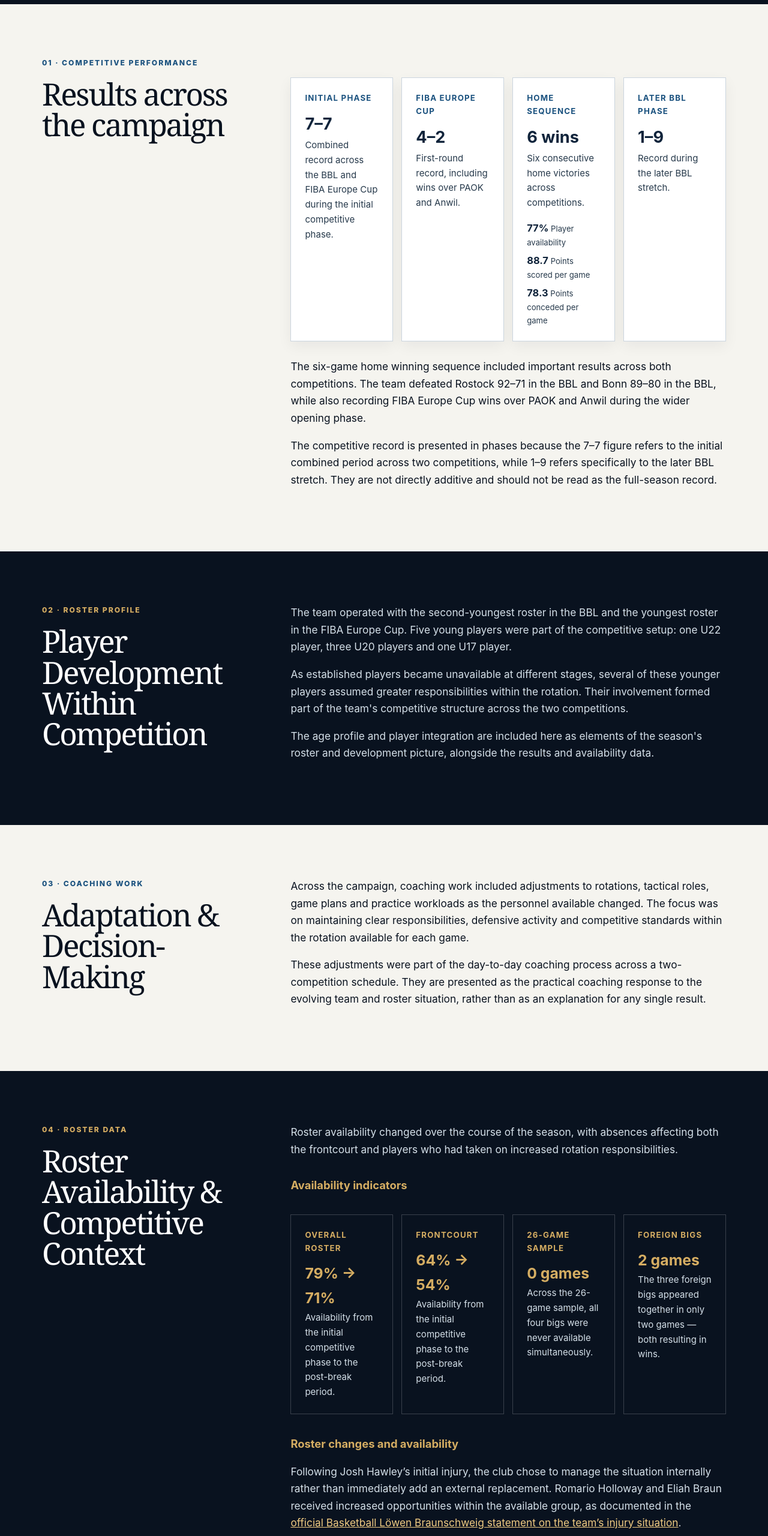
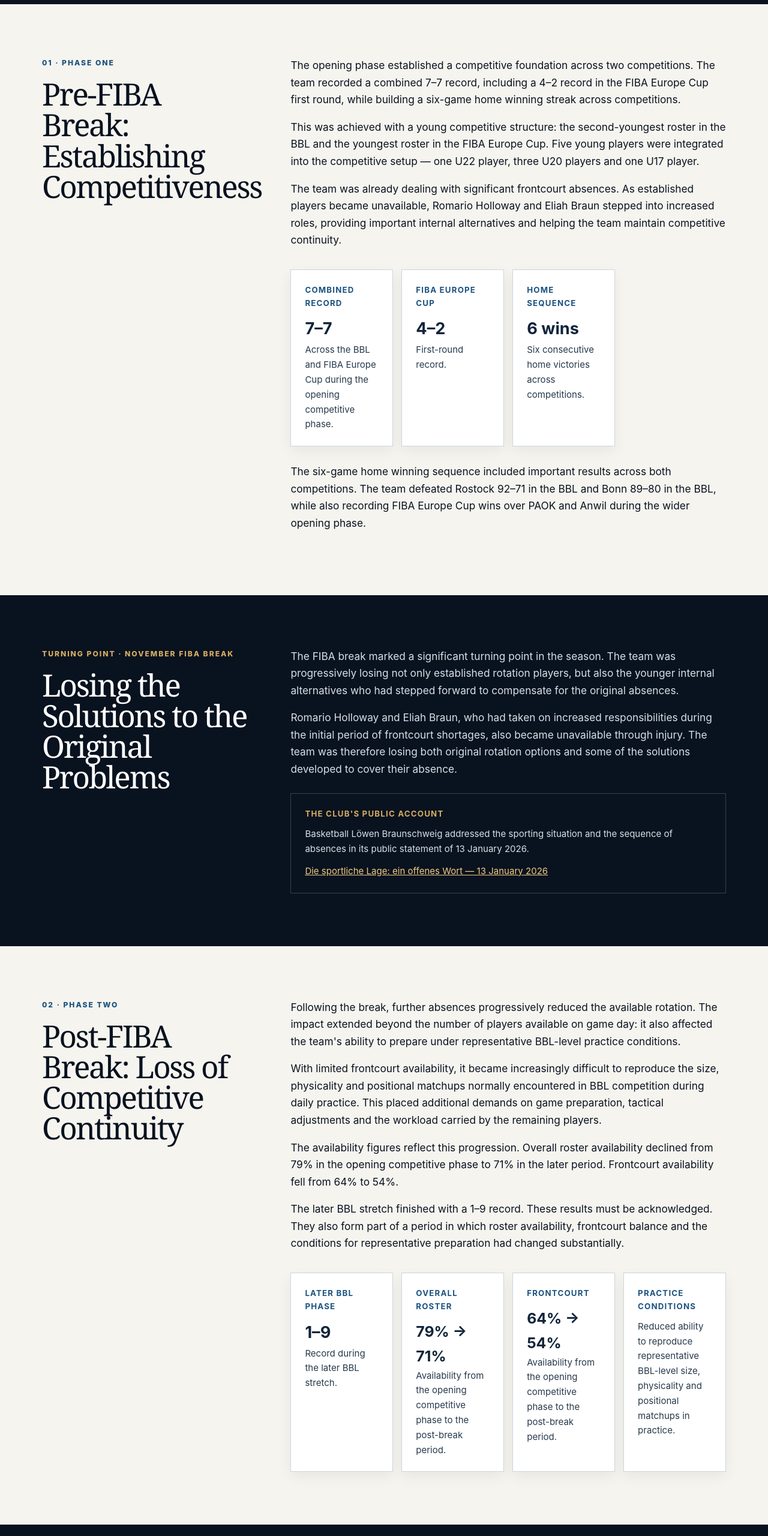
Before and after one commit to KonstantinosPapazoglou/KonstantinosPapazoglou.github.io, a plain HTML site: page head-coaching.html in a window 1280 px wide. Shown: the part 1240-3800 px from the top of the page at 60% size. Drawn offline with Linux system fonts and the light colour scheme.

Commit message:
Add files via upload

```diff
--- a/head-coaching.html
+++ b/head-coaching.html
@@ -63,6 +63,11 @@
     .hero{position:relative;overflow:hidden;padding:clamp(70px,12vw,140px) 0 88px;background-image:linear-gradient(90deg,rgba(9,18,31,.98) 0%,rgba(9,18,31,.84) 37%,rgba(9,18,31,.27) 72%,rgba(9,18,31,.16)),url("assets/images/hero-kostas-papazoglou.jpg");background-position:center,70% center;background-size:cover}.hero:after{content:"";position:absolute;width:420px;height:420px;border:1px solid rgba(213,173,98,.28);border-radius:50%;right:-190px;bottom:-230px}.hero .shell{position:relative;z-index:1}.eyebrow{margin:0 0 16px;color:var(--gold);font-size:.76rem;font-weight:800;letter-spacing:.16em;text-transform:uppercase}.hero h1{max-width:850px;margin:0;font-family:Georgia,"Times New Roman",serif;font-size:clamp(3.2rem,8vw,6.7rem);font-weight:400;letter-spacing:-.065em;line-height:.93}.hero .intro{max-width:720px;margin:29px 0 33px;color:#d9e3ed;font-size:clamp(1.05rem,2.1vw,1.33rem)}.actions{display:flex;flex-wrap:wrap;gap:12px}.button{display:inline-block;border:1px solid var(--gold);padding:11px 18px;color:#fff;font-size:.8rem;font-weight:800;letter-spacing:.08em;text-decoration:none;text-transform:uppercase}.button.primary{background:var(--gold);color:#0b1722}.button:hover{background:#fff;color:var(--ink);border-color:#fff}
     .proof{background:var(--white);border-bottom:1px solid var(--line)}.proof .shell{display:grid;grid-template-columns:repeat(4,1fr)}.proof-item{min-height:116px;padding:25px 22px;border-right:1px solid var(--line)}.proof-item:first-child{border-left:1px solid var(--line)}.proof-label{display:block;color:var(--blue);font-size:.7rem;font-weight:800;letter-spacing:.12em;text-transform:uppercase}.proof strong{display:block;margin-top:5px;font-family:Georgia,serif;font-size:1.15rem;line-height:1.25}
     section{padding:88px 0}.section-grid{display:grid;grid-template-columns:minmax(210px,.65fr) minmax(0,1.35fr);gap:65px}.section-title h2{margin:0;font-family:Georgia,serif;font-size:clamp(2.1rem,4vw,3.4rem);font-weight:400;letter-spacing:-.045em;line-height:1}.section-title .eyebrow{color:var(--blue)}.body-copy{font-size:1.08rem}.body-copy p:first-child{margin-top:0}.quiet{color:var(--muted)}.profile-quote{margin:34px 0 0;border-left:3px solid var(--gold);padding:0 0 0 20px;color:#314354;font-family:Georgia,serif;font-size:1.27rem;line-height:1.45}
+    /* High-contrast cards on light sections: dark text on white cards */
+    #phase-one .cards .card,#phase-two .cards .card{background:#fff;border:1px solid #cbd5df;box-shadow:0 8px 22px rgba(9,18,31,.06)}
+    #phase-one .cards .card h3,#phase-two .cards .card h3{color:#1b527f}
+    #phase-one .cards .card p,#phase-two .cards .card p{color:#26394b}
+    #phase-one .cards .card p strong,#phase-two .cards .card p strong{color:#10243b!important}
     /* High-contrast cards on the light Competitive Performance section */
     #competitive-performance .cards .card{background:#fff;border:1px solid #cbd5df;box-shadow:0 8px 22px rgba(9,18,31,.06)}
     #competitive-performance .cards .card h3{color:#1b527f}
@@ -105,45 +110,85 @@
 </div>
 </div>
 </section>
-<section id="competitive-performance">
+<section id="phase-one">
 <div class="shell section-grid">
   <div class="section-title">
-<p class="eyebrow">01 · Competitive performance</p>
-<h2>Results across the campaign</h2>
+    <p class="eyebrow">01 · Phase One</p>
+    <h2>Pre-FIBA Break: Establishing Competitiveness</h2>
   </div>
   <div class="body-copy">
+    <p>The opening phase established a competitive foundation across two competitions. The team recorded a combined 7–7 record, including a 4–2 record in the FIBA Europe Cup first round, while building a six-game home winning streak across competitions.</p>
+    <p>This was achieved with a young competitive structure: the second-youngest roster in the BBL and the youngest roster in the FIBA Europe Cup. Five young players were integrated into the competitive setup — one U22 player, three U20 players and one U17 player.</p>
+    <p>The team was already dealing with significant frontcourt absences. As established players became unavailable, Romario Holloway and Eliah Braun stepped into increased roles, providing important internal alternatives and helping the team maintain competitive continuity.</p>
     <div class="cards">
-<div class="card">
-<h3>Initial phase</h3>
-<p><strong style="font-size:1.7rem;color:var(--gold)">7–7</strong><br/>Combined record across the BBL and FIBA Europe Cup during the initial competitive phase.</p>
-</div>
-<div class="card">
-<h3>FIBA Europe Cup</h3>
-<p><strong style="font-size:1.7rem;color:var(--gold)">4–2</strong><br/>First-round record, including wins over PAOK and Anwil.</p>
-</div>
-<div class="card">
-<h3>Home sequence</h3>
-<p><strong style="font-size:1.7rem;color:var(--gold)">6 wins</strong><br/>Six consecutive home victories across competitions.</p>
-<p class="card-metrics">
-<span><strong>77%</strong> Player availability</span>
-<span><strong>88.7</strong> Points scored per game</span>
-<span><strong>78.3</strong> Points conceded per game</span>
-</p>
-</div>
-<div class="card">
-<h3>Later BBL phase</h3>
-<p><strong style="font-size:1.7rem;color:var(--gold)">1–9</strong><br/>Record during the later BBL stretch.</p>
-</div>
+      <div class="card"><h3>Combined Record</h3><p><strong style="font-size:1.7rem;color:var(--gold)">7–7</strong><br/>Across the BBL and FIBA Europe Cup during the opening competitive phase.</p></div>
+      <div class="card"><h3>FIBA Europe Cup</h3><p><strong style="font-size:1.7rem;color:var(--gold)">4–2</strong><br/>First-round record.</p></div>
+      <div class="card"><h3>Home Sequence</h3><p><strong style="font-size:1.7rem;color:var(--gold)">6 wins</strong><br/>Six consecutive home victories across competitions.</p></div>
     </div>
     <p style="margin-top:28px">The six-game home winning sequence included important results across both competitions. The team defeated Rostock 92–71 in the BBL and Bonn 89–80 in the BBL, while also recording FIBA Europe Cup wins over PAOK and Anwil during the wider opening phase.</p>
-<p>The competitive record is presented in phases because the 7–7 figure refers to the initial combined period across two competitions, while 1–9 refers specifically to the later BBL stretch. They are not directly additive and should not be read as the full-season record.</p>
   </div>
 </div>
 </section>
+
+<section class="feature" id="fiba-break-turning-point">
+<div class="shell section-grid">
+  <div class="section-title">
+    <p class="eyebrow">Turning Point · November FIBA Break</p>
+    <h2>Losing the Solutions to the Original Problems</h2>
+  </div>
+  <div class="body-copy">
+    <p>The FIBA break marked a significant turning point in the season. The team was progressively losing not only established rotation players, but also the younger internal alternatives who had stepped forward to compensate for the original absences.</p>
+    <p>Romario Holloway and Eliah Braun, who had taken on increased responsibilities during the initial period of frontcourt shortages, also became unavailable through injury. The team was therefore losing both original rotation options and some of the solutions developed to cover their absence.</p>
+    <div class="card" style="margin-top:26px">
+      <h3>The Club's Public Account</h3>
+      <p>Basketball Löwen Braunschweig addressed the sporting situation and the sequence of absences in its public statement of 13 January 2026.</p>
+      <p style="margin-top:12px"><a href="https://www.basketball-loewen.de/die-sportliche-lage-ein-offenes-wort/" target="_blank" rel="noopener noreferrer">Die sportliche Lage: ein offenes Wort — 13 January 2026</a></p>
+    </div>
+  </div>
+</div>
+</section>
+
+<section id="phase-two">
+<div class="shell section-grid">
+  <div class="section-title">
+    <p class="eyebrow">02 · Phase Two</p>
+    <h2>Post-FIBA Break: Loss of Competitive Continuity</h2>
+  </div>
+  <div class="body-copy">
+    <p>Following the break, further absences progressively reduced the available rotation. The impact extended beyond the number of players available on game day: it also affected the team's ability to prepare under representative BBL-level practice conditions.</p>
+    <p>With limited frontcourt availability, it became increasingly difficult to reproduce the size, physicality and positional matchups normally encountered in BBL competition during daily practice. This placed additional demands on game preparation, tactical adjustments and the workload carried by the remaining players.</p>
+    <p>The availability figures reflect this progression. Overall roster availability declined from 79% in the opening competitive phase to 71% in the later period. Frontcourt availability fell from 64% to 54%.</p>
+    <p>The later BBL stretch finished with a 1–9 record. These results must be acknowledged. They also form part of a period in which roster availability, frontcourt balance and the conditions for representative preparation had changed substantially.</p>
+    <div class="cards">
+      <div class="card"><h3>Later BBL Phase</h3><p><strong style="font-size:1.7rem;color:var(--gold)">1–9</strong><br/>Record during the later BBL stretch.</p></div>
+      <div class="card"><h3>Overall Roster</h3><p><strong style="font-size:1.55rem;color:var(--gold)">79% → 71%</strong><br/>Availability from the opening competitive phase to the post-break period.</p></div>
+      <div class="card"><h3>Frontcourt</h3><p><strong style="font-size:1.55rem;color:var(--gold)">64% → 54%</strong><br/>Availability from the opening competitive phase to the post-break period.</p></div>
+      <div class="card"><h3>Practice Conditions</h3><p>Reduced ability to reproduce representative BBL-level size, physicality and positional matchups in practice.</p></div>
+    </div>
+  </div>
+</div>
+</section>
+
+<section class="feature" id="season-wide-frontcourt">
+<div class="shell section-grid">
+  <div class="section-title">
+    <p class="eyebrow">Season-Wide Snapshot · 26 Games</p>
+    <h2>Frontcourt Availability Across the Sample</h2>
+  </div>
+  <div class="body-copy">
+    <p>These figures describe the 26-game sample as a whole. They are not assigned to either of the two competitive phases.</p>
+    <div class="cards">
+      <div class="card"><h3>All Four Bigs</h3><p><strong style="font-size:1.55rem;color:var(--gold)">0 of 26 games</strong><br/>There was no game in which all four bigs were simultaneously available.</p></div>
+      <div class="card"><h3>Three Foreign Bigs</h3><p><strong style="font-size:1.55rem;color:var(--gold)">2 of 26 games</strong><br/>All three were available together in only two games — both wins.</p></div>
+    </div>
+  </div>
+</div>
+</section>
+
 <section class="feature" id="player-development">
 <div class="shell section-grid">
   <div class="section-title">
-<p class="eyebrow">02 · Roster profile</p>
+    <p class="eyebrow">03 · Roster Profile</p>
     <h2>Player Development Within Competition</h2>
   </div>
   <div class="body-copy">
@@ -153,55 +198,17 @@
   </div>
 </div>
 </section>
+
 <section id="coaching-approach">
 <div class="shell section-grid">
   <div class="section-title">
-<p class="eyebrow">03 · Coaching work</p>
+    <p class="eyebrow">04 · Coaching Work</p>
     <h2>Adaptation &amp; Decision-Making</h2>
   </div>
   <div class="body-copy">
     <p>Across the campaign, coaching work included adjustments to rotations, tactical roles, game plans and practice workloads as the personnel available changed. The focus was on maintaining clear responsibilities, defensive activity and competitive standards within the rotation available for each game.</p>
     <p>These adjustments were part of the day-to-day coaching process across a two-competition schedule. They are presented as the practical coaching response to the evolving team and roster situation, rather than as an explanation for any single result.</p>
-</div>
-</div>
-</section>
-<section class="feature" id="availability">
-<div class="shell section-grid">
-<div class="section-title">
-<p class="eyebrow">04 · Roster data</p>
-<h2>Roster Availability &amp; Competitive Context</h2>
-</div>
-<div class="body-copy">
-<p>Roster availability changed over the course of the season, with absences affecting both the frontcourt and players who had taken on increased rotation responsibilities.</p>
-<h3 style="margin:30px 0 12px;color:var(--gold);font-size:1.15rem">Availability indicators</h3>
-<div class="cards">
-<div class="card">
-<h3>Overall roster</h3>
-<p><strong style="font-size:1.55rem;color:var(--gold)">79% → 71%</strong><br/>Availability from the initial competitive phase to the post-break period.</p>
-</div>
-<div class="card">
-<h3>Frontcourt</h3>
-<p><strong style="font-size:1.55rem;color:var(--gold)">64% → 54%</strong><br/>Availability from the initial competitive phase to the post-break period.</p>
-</div>
-<div class="card">
-<h3>26-game sample</h3>
-<p><strong style="font-size:1.55rem;color:var(--gold)">0 games</strong><br/>Across the 26-game sample, all four bigs were never available simultaneously.</p>
-</div>
-<div class="card">
-<h3>Foreign bigs</h3>
-<p><strong style="font-size:1.55rem;color:var(--gold)">2 games</strong><br/>The three foreign bigs appeared together in only two games — both resulting in wins.</p>
-</div>
-</div>
-<h3 style="margin:34px 0 12px;color:var(--gold);font-size:1.15rem">Roster changes and availability</h3>
-<p>Following Josh Hawley’s initial injury, the club chose to manage the situation internally rather than immediately add an external replacement. Romario Holloway and Eliah Braun received increased opportunities within the available group, as documented in the <a href="https://www.basketball-loewen.de/die-sportliche-lage-ein-offenes-wort/" rel="noopener noreferrer" target="_blank">official Basketball Löwen Braunschweig statement on the team’s injury situation</a>.</p>
-<p>After Hawley returned, he experienced another longer-term absence. At different stages, Philipp Hartwich and Luka Ščuka were also unavailable, followed by Holloway and Braun, who had become internal rotation alternatives. The availability figures above describe the change in the roster across the periods analysed.</p>
-<h3 style="margin:34px 0 12px;color:var(--gold);font-size:1.15rem">Examples from the competition</h3>
-<ol class="case-steps">
-<li><strong>Rostock — 92–71.</strong> Braunschweig recorded a BBL win while Josh Hawley and Philipp Hartwich were unavailable.</li>
-<li><strong>PAOK — 87–88.</strong> In the FIBA Europe Cup, Braunschweig led 87–86 with 0.5 seconds remaining before losing by one point.</li>
-<li><strong>Bonn — 89–80.</strong> Two days after the PAOK game, Braunschweig recorded a BBL home win over Bonn despite the continued unavailability of Luka Ščuka and Philipp Hartwich. It was the sixth consecutive home win across competitions.</li>
-</ol>
-<p style="margin-top:28px">The availability figures and match examples provide the roster context for the season. They are presented alongside the competitive record and coaching work, not as a substitute for evaluating the results.</p>
+    <p style="margin-top:28px;color:var(--ink);background:#fff;border-left:3px solid var(--gold);padding:16px 20px;font-family:Georgia,serif;font-size:1.2rem;line-height:1.45">Performance should be evaluated in relation to the resources and competitive conditions available.</p>
   </div>
 </div>
 </section>
```
Lines whose indentation alone changed are shown as unchanged.
